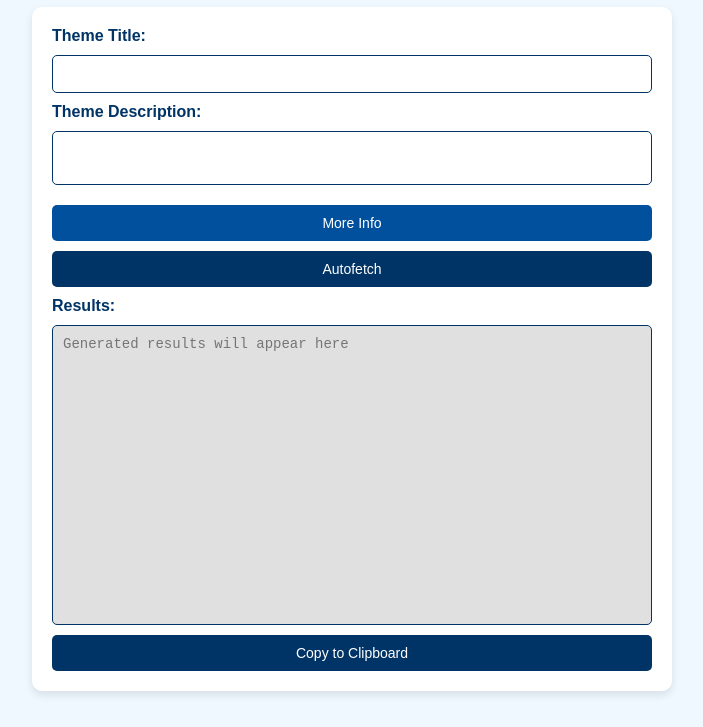
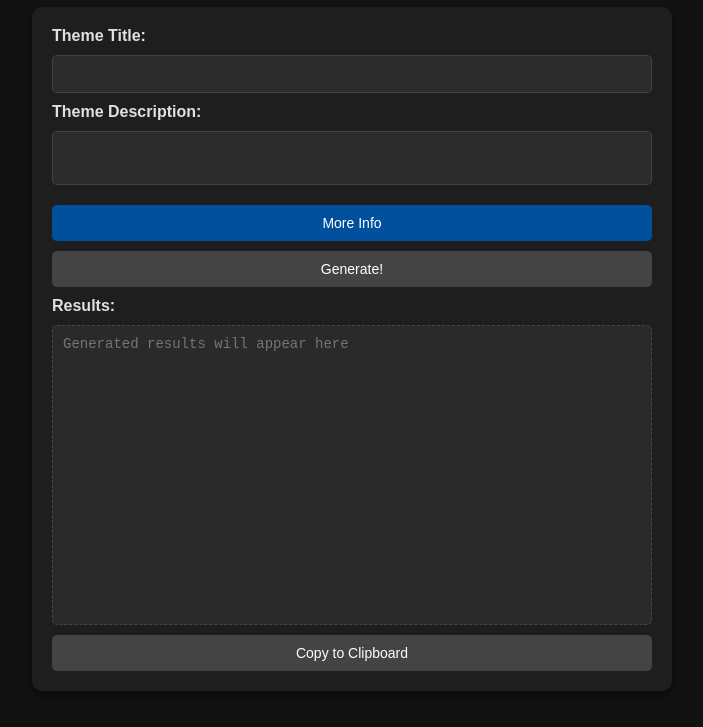
Before and after one commit to themoonisacheese/SOTW, a plain HTML site: page index.html in a window 1280 px wide. Shown: the part 73-800 px from the top of the page, without its empty margins (288-991 px from the left). Drawn offline with Linux system fonts and the light colour scheme.

Commit message:
dark theme

```diff
--- a/index.css
+++ b/index.css
@@ -1,13 +1,13 @@
 body {
     font-family: Arial, sans-serif;
     margin: 20px;
-    background-color: #f0f8ff; /* Light blue background */
-    color: #003366; /* Dark blue text */
+    background-color: #121212; /* Dark background */
+    color: #e0e0e0; /* Light text */
 }
 
 h1 {
     text-align: center;
-    color: #003366; /* Dark blue */
+    color: #ffffff; /* White text */
 }
 
 form {
@@ -16,15 +16,15 @@ form {
     display: flex;
     flex-direction: column;
     gap: 10px;
-    background-color: #ffffff; /* White background for the form */
+    background-color: #1e1e1e; /* Darker background for the form */
     padding: 20px;
     border-radius: 10px;
-    box-shadow: 0 4px 8px rgba(0, 0, 0, 0.1);
+    box-shadow: 0 4px 8px rgba(0, 0, 0, 0.5); /* Stronger shadow */
 }
 
 label {
     font-weight: bold;
-    color: #003366; /* Dark blue */
+    color: #e0e0e0; /* Light text */
 }
 
 input, textarea, button {
@@ -32,7 +32,9 @@ input, textarea, button {
     font-size: 14px;
     width: 100%;
     box-sizing: border-box;
-    border: 1px solid #003366; /* Dark blue border */
+    background-color: #2c2c2c; /* Dark input background */
+    color: #ffffff; /* White text */
+    border: 1px solid #444444; /* Darker border */
     border-radius: 5px;
 }
 
@@ -42,7 +44,7 @@ textarea {
 
 button {
     cursor: pointer;
-    background-color: #003366; /* Dark blue */
+    background-color: #444444; /* Dark button background */
     color: white;
     border: none;
     border-radius: 5px;
@@ -50,17 +52,18 @@ button {
 }
 
 button:hover {
-    background-color: #00509e; /* Lighter blue on hover */
+    background-color: #555555; /* Slightly lighter on hover */
 }
 
 button:disabled {
-    background-color: #cccccc;
+    background-color: #333333; /* Darker gray for disabled buttons */
     cursor: not-allowed;
 }
 
 input:disabled, textarea:disabled {
-    background-color: #e0e0e0; /* Light gray background for disabled fields */
-    color: #666666; /* Dark gray text for disabled fields */
+    background-color: #2a2a2a; /* Slightly darker gray for disabled fields */
+    color: #666666; /* Dimmed text for disabled fields */
+    border: 1px dashed #444444; /* Dashed border to indicate disabled state */
 }
 
 #results {
@@ -92,7 +95,7 @@ img {
 #more-info {
     margin-top: 10px;
     padding: 10px;
-    border: 1px solid #003366; /* Dark blue border */
+    border: 1px solid #444444; /* Darker border */
     border-radius: 5px;
-    background-color: #f9f9f9; /* Light gray background */
+    background-color: #1e1e1e; /* Match form background */
 }
--- a/index.html
+++ b/index.html
@@ -47,7 +47,7 @@
                 </div>
             </div>
 
-            <button type="button" id="autofetch">Autofetch</button>
+            <button type="button" id="autofetch">Generate!</button>
 
             <label for="results">Results:</label>
             <textarea id="results" placeholder="Generated results will appear here" disabled></textarea>
```
